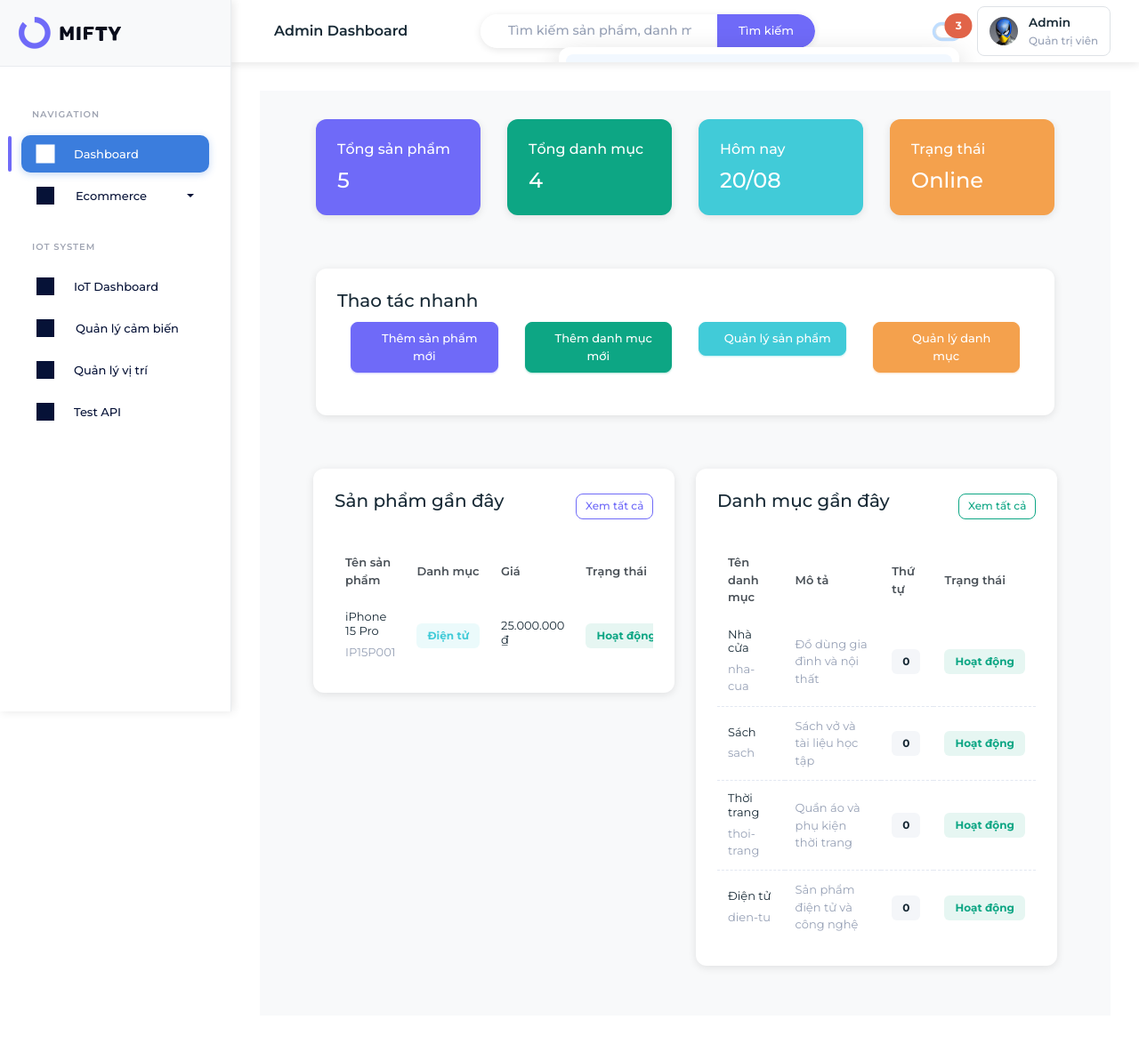
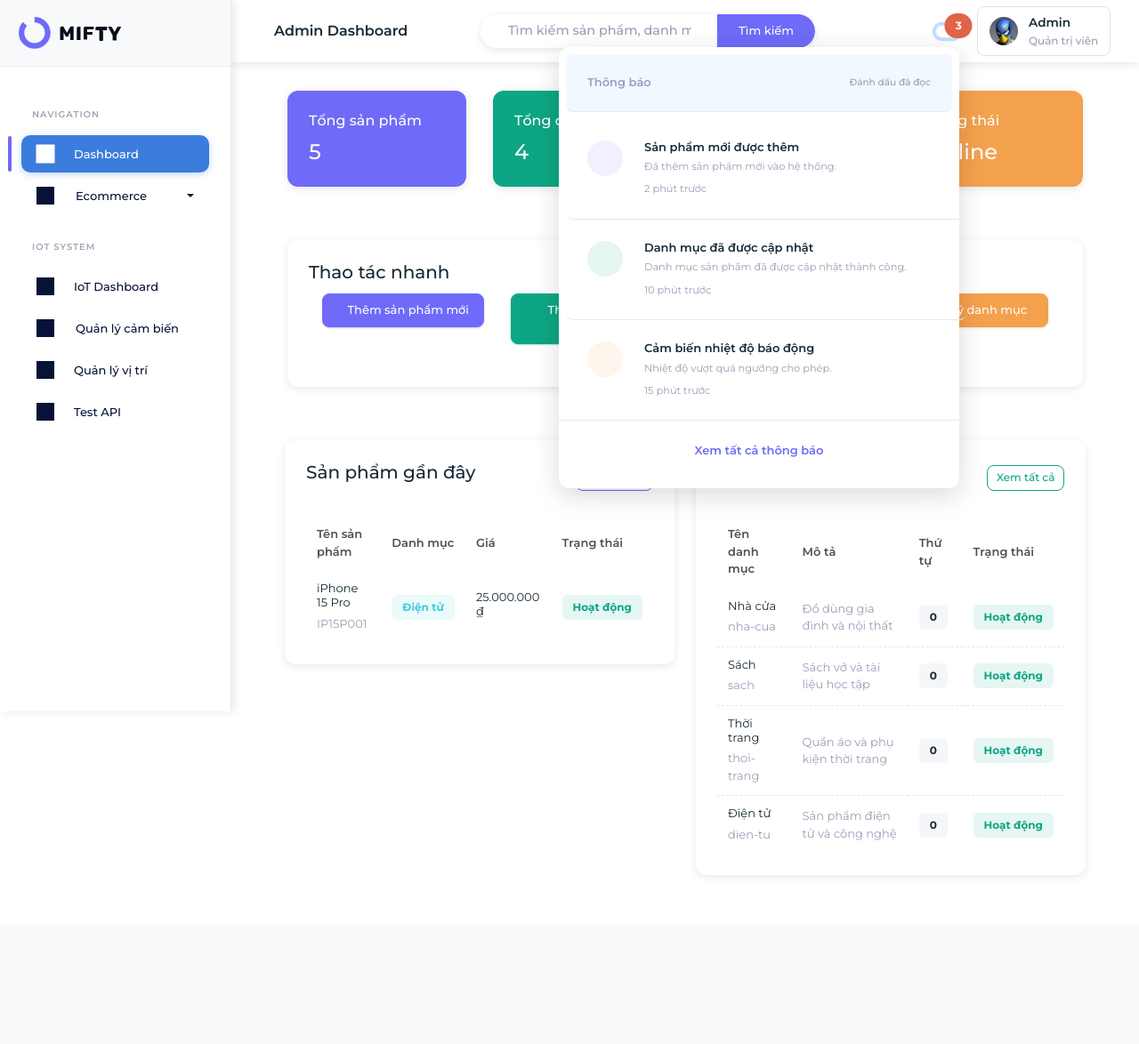
Before and after one commit to TuanAnhNguyen723/Graduation-project, a PHP site: page / in a window 1280 px wide, after a click that opens the changed part. Shown: the whole page at 89% size. After the commit the page ends 945 px from the top, so only its background shows below. Run offline with PHP 8.4, Linux system fonts and the light colour scheme; data comes from the database, SQL or seed files in the repository; some libraries are stand-ins or nearby versions.

Commit message:
Fix noti

```diff
--- a/admin/categories/index.php
+++ b/admin/categories/index.php
@@ -322,10 +322,8 @@
     <!-- End Page content -->
     <!-- ============================================================== -->
 
-    <!-- Vendor js -->
-    <script src="../../assets/js/vendor.min.js"></script>
-    <!-- App js -->
-    <script src="../../assets/js/app.min.js"></script>
+    <!-- Bootstrap JS -->
+    <script src="../../assets/libs/bootstrap/js/bootstrap.bundle.min.js"></script>
     <!-- Simplebar -->
     <script src="../../assets/libs/simplebar/simplebar.min.js"></script>
 
--- a/admin/iot/index.php
+++ b/admin/iot/index.php
@@ -478,10 +478,6 @@
 
     <!-- Bootstrap JS -->
     <script src="../../assets/libs/bootstrap/js/bootstrap.bundle.min.js"></script>
-    <!-- Vendor js -->
-    <script src="../../assets/js/vendor.min.js"></script>
-    <!-- App js -->
-    <script src="../../assets/js/app.min.js"></script>
     <!-- Simplebar -->
     <script src="../../assets/libs/simplebar/simplebar.min.js"></script>
 
--- a/admin/iot/locations/index.php
+++ b/admin/iot/locations/index.php
@@ -204,10 +204,8 @@
 
     <!-- Bootstrap JS -->
     <script src="../../../assets/libs/bootstrap/js/bootstrap.bundle.min.js"></script>
-    <!-- Vendor js -->
-    <script src="../../../assets/js/vendor.min.js"></script>
-    <!-- App js -->
-    <script src="../../../assets/js/app.min.js"></script>
+    <!-- Bootstrap JS -->
+    <script src="../../../assets/libs/bootstrap/js/bootstrap.bundle.min.js"></script>
     <!-- Simplebar -->
     <script src="../../../assets/libs/simplebar/simplebar.min.js"></script>
 
--- a/admin/iot/sensors/index.php
+++ b/admin/iot/sensors/index.php
@@ -336,10 +336,8 @@
 
     <!-- Bootstrap JS -->
     <script src="../../../assets/libs/bootstrap/js/bootstrap.bundle.min.js"></script>
-    <!-- Vendor js -->
-    <script src="../../../assets/js/vendor.min.js"></script>
-    <!-- App js -->
-    <script src="../../../assets/js/app.min.js"></script>
+    <!-- Bootstrap JS -->
+    <script src="../../../assets/libs/bootstrap/js/bootstrap.bundle.min.js"></script>
     <!-- Simplebar -->
     <script src="../../../assets/libs/simplebar/simplebar.min.js"></script>
 
--- a/admin/products/index.php
+++ b/admin/products/index.php
@@ -372,10 +372,8 @@
     <!-- End Page content -->
     <!-- ============================================================== -->
 
-    <!-- Vendor js -->
-    <script src="../../assets/js/vendor.min.js"></script>
-    <!-- App js -->
-    <script src="../../assets/js/app.min.js"></script>
+    <!-- Bootstrap JS -->
+    <script src="../../assets/libs/bootstrap/js/bootstrap.bundle.min.js"></script>
     <!-- Simplebar -->
     <script src="../../assets/libs/simplebar/simplebar.min.js"></script>
 
--- a/index.php
+++ b/index.php
@@ -74,6 +74,66 @@
         .startbar .startbar-menu .navbar-nav .nav-item.active .nav-link.active {
             color: white !important;
         }
+
+        /* Fix notification dropdown positioning */
+        .navbar-custom .dropdown-menu {
+            position: absolute !important;
+            z-index: 9999 !important;
+            max-height: none !important;
+            overflow: visible !important;
+        }
+
+        .navbar-custom .dropdown-menu.show {
+            display: block !important;
+            position: absolute !important;
+            z-index: 9999 !important;
+        }
+
+        /* Ensure dropdown content is not clipped */
+        .navbar-custom .dropdown-body {
+            max-height: none !important;
+            overflow: visible !important;
+        }
+
+        /* Fix container overflow issues */
+        .content-page {
+            overflow: visible !important;
+        }
+
+        .content {
+            overflow: visible !important;
+        }
+
+        .container-fluid {
+            overflow: visible !important;
+        }
+
+        /* Additional fixes for dropdown positioning */
+        .navbar-custom {
+            overflow: visible !important;
+        }
+
+        .navbar-actions {
+            overflow: visible !important;
+        }
+
+        .navbar-actions .dropdown {
+            overflow: visible !important;
+        }
+
+        /* Ensure dropdown is not constrained by parent containers */
+        .dropdown-menu {
+            position: fixed !important;
+            z-index: 99999 !important;
+        }
+
+        /* Fix for notification dropdown specifically */
+        .navbar-custom .dropdown-menu[style*="width: 350px"] {
+            position: fixed !important;
+            z-index: 99999 !important;
+            max-height: none !important;
+            overflow: visible !important;
+        }
     </style>
 </head>
 
@@ -86,7 +146,9 @@
 
     <!-- Main Content Area -->
     <div class="content-page">
-        <div class="page-content">
+        <div class="content">
+
+            <!-- Start Content-->
             <div class="container-fluid">
                 <!-- Thống kê tổng quan -->
                 <div class="row mb-4">
@@ -308,8 +370,8 @@
     <!-- Scripts -->
     <!-- Bootstrap JS -->
     <script src="assets/libs/bootstrap/js/bootstrap.bundle.min.js"></script>
-    <!-- App JS -->
-    <script src="assets/js/app.js"></script>
+    <!-- Simplebar -->
+    <script src="assets/libs/simplebar/simplebar.min.js"></script>
     <!-- Common Layout JS -->
     <script src="admin/partials/layout.js"></script>
 </body>
```
